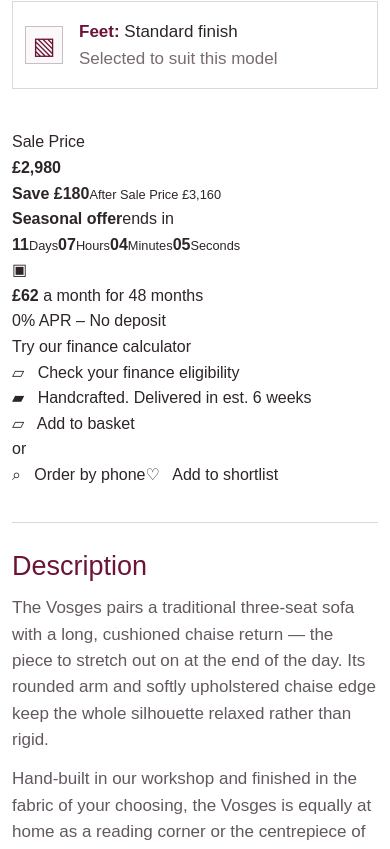
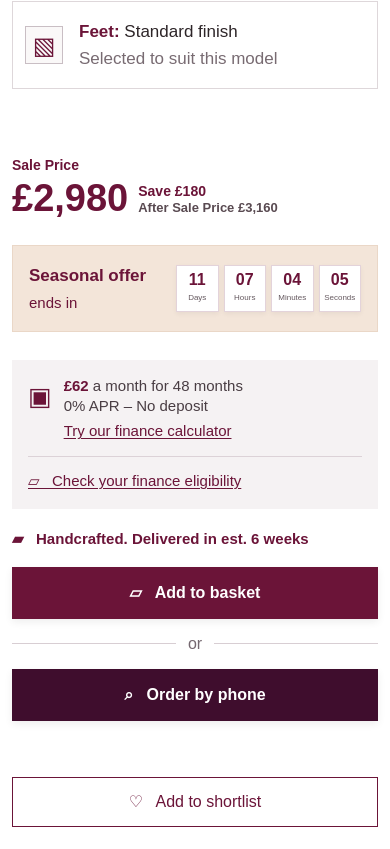
Before and after one commit to ahmedFayyazG/sofasbydaneen, a Next.js app: page /products/chaise-sofa in a window 390 px wide. Shown: the part 994-1843 px from the top of the page. Built offline with nearby package versions, Linux system fonts and the light colour scheme; a web font is replaced by a local one.

Commit message:
Style mobile sale finance and purchase controls

```diff
--- a/app/products/[slug]/mobile-pdp-order.css
+++ b/app/products/[slug]/mobile-pdp-order.css
@@ -1,4 +1,4 @@
-.dfs-mobile-heading,.dfs-mobile-options,.dfs-mobile-reassurance,.dfs-mobile-full-details{display:none}
+.dfs-mobile-heading,.dfs-mobile-options,.dfs-mobile-reassurance,.dfs-mobile-full-details,.dfs-mobile-purchase{display:none}
 
 @media(max-width:640px){
   .dfs-pdp-shell{display:flex!important;flex-direction:column!important;gap:0!important;padding:0 14px!important;margin-bottom:45px!important}
@@ -26,8 +26,22 @@
 
   .dfs-mobile-options{display:block!important}
   .dfs-mobile-options .dfs-option-card,.dfs-mobile-options .dfs-size-block{margin-bottom:10px!important}
-  .dfs-mobile-options .dfs-price-area{margin-top:18px!important;padding-top:16px!important}
-  .dfs-mobile-options .dfs-primary-action,.dfs-mobile-options .dfs-secondary-action{height:52px!important;font-size:14px!important}
+
+  .dfs-mobile-purchase{display:block!important;margin-top:25px!important}
+  .dfs-mobile-sale-price>span{display:block;font-size:14px;font-weight:700;color:var(--burgundy);margin-bottom:2px}
+  .dfs-mobile-sale-price>div{display:flex;align-items:flex-end;gap:10px}
+  .dfs-mobile-sale-price strong{font-family:Melodrama,Georgia,serif;font-size:38px;line-height:1;color:var(--burgundy);font-weight:600}
+  .dfs-mobile-sale-price p{margin:0 0 1px;font-size:14px;line-height:1.2;color:#594a51}.dfs-mobile-sale-price p b{display:block;color:var(--burgundy)}.dfs-mobile-sale-price p small{display:block;font-size:13px;font-weight:600}
+
+  .dfs-mobile-offer{display:flex;justify-content:space-between;align-items:center;gap:12px;background:#f3e5d9;border:1px solid #ead7c7;padding:16px;margin:28px 0}
+  .dfs-mobile-offer>div:first-child b,.dfs-mobile-offer>div:first-child span{display:block;color:var(--burgundy)}.dfs-mobile-offer>div:first-child b{font-size:17px}.dfs-mobile-offer>div:first-child span{font-size:15px;margin-top:2px}
+  .dfs-offer-countdown{display:grid;grid-template-columns:repeat(4,1fr);gap:5px;min-width:185px}.dfs-offer-countdown span{background:#fff;border:1px solid #e3d3da;display:grid;place-items:center;padding:6px 4px;box-shadow:0 2px 5px #0000000d}.dfs-offer-countdown b{font-size:16px;color:var(--burgundy);line-height:1}.dfs-offer-countdown small{font-size:8px;color:#665a60;margin-top:4px}
+
+  .dfs-mobile-finance{background:#f5f2f3;padding:16px;margin-bottom:18px}.dfs-finance-main{display:flex;gap:12px}.dfs-finance-icon{font-size:25px;color:var(--burgundy)}.dfs-finance-main p{font-size:15px;line-height:1.35;margin:0;color:#493d43}.dfs-finance-main p b{color:var(--burgundy)}.dfs-finance-main a,.dfs-finance-check{display:inline-block;color:var(--burgundy);text-decoration:underline;text-underline-offset:2px;font-size:15px}.dfs-finance-main a{margin-top:3px}.dfs-finance-check{display:block;border-top:1px solid #dcd2d7;margin-top:12px;padding-top:12px}
+  .dfs-mobile-delivery{font-size:15px;font-weight:600;color:var(--burgundy);margin:0 0 16px}
+  .dfs-mobile-basket,.dfs-mobile-phone{height:52px;display:grid;place-items:center;text-decoration:none;font-size:16px;font-weight:600;box-shadow:0 3px 8px #00000012}.dfs-mobile-basket{background:var(--burgundy);color:#fff}.dfs-mobile-phone{background:#3f0d2d;color:#fff}
+  .dfs-mobile-or{display:grid;grid-template-columns:1fr auto 1fr;align-items:center;gap:12px;margin:12px 0;color:#756870}.dfs-mobile-or span{height:1px;background:#d8ced3}
+  .dfs-mobile-shortlist{width:100%;height:50px;margin-top:56px;border:1px solid var(--burgundy);background:#fff;color:var(--burgundy);font-size:16px}
 
   .dfs-mobile-full-details{display:block!important;margin-top:34px!important;border-top:1px solid #ded5d9!important}
   .dfs-mobile-full-details section{padding:25px 0!important;border-bottom:1px solid #e7dfe3!important}
```
